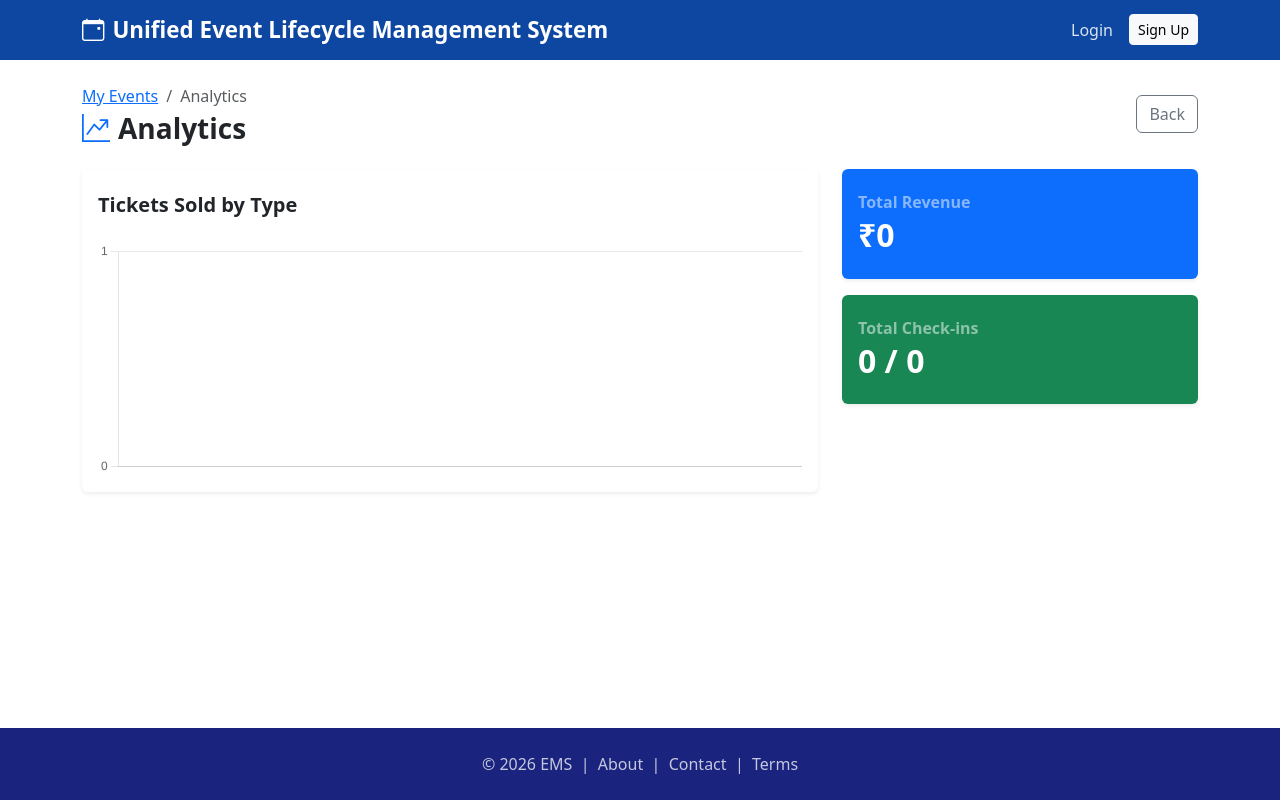
After one commit to Abdularfath/event-management-system, a Flask app: template templates/organizer/events/analytics.html in a window 1280 px wide. The commit adds this page. Run offline with Flask 3, Linux system fonts and the light colour scheme; the template is opened without the code that fills it, so the values that code supplies are empty; some libraries are stand-ins or nearby versions.

Commit message:
Rescue Sprint Day 1: Organizer Analytics Dashboard with Chart.js

```diff
--- a/app/routes/events.py
+++ b/app/routes/events.py
@@ -8,6 +8,7 @@ from google.cloud.firestore import SERVER_TIMESTAMP
 import csv
 from io import StringIO
 from flask import Response
+from google.cloud.firestore import Increment
 
 events_bp = Blueprint('events', __name__, url_prefix='/organizer/events')
 
@@ -196,7 +197,8 @@ def event_attendees(event_id):
     # Sort attendees by name in Python (avoids needing a complex Firestore index)
     attendees.sort(key=lambda x: x.get('attendee_name', '').lower())
 
-    return render_template('organizer/events/attendees.html', event=data, event_id=event_id, attendees=attendees)
+    # FIXED: Added 'return' and changed 'event=event' to 'event=data'
+    return render_template('organizer/events/attendees.html', event=data, attendees=attendees, event_id=event_id)
 
 # ── EXPORT CSV ──────────────────────────────────────────────────────────
 @events_bp.route('/<event_id>/export')
@@ -289,3 +291,68 @@ def event_scanner(event_id):
     event_data = {**event_doc.to_dict(), 'id': event_doc.id}
 
     return render_template('organizer/events/scanner.html', event=event_data)
+
+@events_bp.route('/<event_id>/attendees/<reg_id>/toggle-checkin', methods=['POST'])
+@login_required
+@role_required('organizer')
+def toggle_checkin(event_id, reg_id):
+    """Manually toggle an attendee's check-in status."""
+    reg_ref = db.collection('registrations').document(reg_id)
+    reg_doc = reg_ref.get()
+
+    if not reg_doc.exists or reg_doc.to_dict().get('event_id') != event_id:
+        flash('Registration not found.', 'danger')
+        return redirect(url_for('events.event_attendees', event_id=event_id))
+
+    current_status = reg_doc.to_dict().get('status')
+
+    # Determine new status and math
+    if current_status == 'checked_in':
+        new_status = 'confirmed'
+        increment_val = -1
+    else:
+        new_status = 'checked_in'
+        increment_val = 1
+
+    # 1. Update the registration document
+    reg_ref.update({'status': new_status})
+
+    # 2. Update the event's total_checkins counter
+    db.collection('events').document(event_id).update({
+        'total_checkins': Increment(increment_val)
+    })
+
+    flash(f"Attendee successfully {'checked in' if new_status == 'checked_in' else 'un-checked in'}.", "success")
+    return redirect(url_for('events.event_attendees', event_id=event_id))
+
+@events_bp.route('/<event_id>/analytics')
+@login_required
+@role_required('organizer')
+def event_analytics(event_id):
+    """View visual analytics (charts) for an event."""
+    event_doc = db.collection('events').document(event_id).get()
+    if not event_doc.exists or event_doc.to_dict().get('organizer_uid') != session.get('uid'):
+        flash('Event not found.', 'danger')
+        return redirect(url_for('events.list_events'))
+
+    # Fetch all confirmed or checked-in registrations
+    regs = db.collection('registrations')\
+             .where('event_id', '==', event_id)\
+             .where('status', 'in', ['confirmed', 'checked_in']).stream()
+
+    # Group ticket sales by ticket type name
+    ticket_sales = {}
+    for r in regs:
+        data = r.to_dict()
+        t_name = data.get('ticket_type_name', 'Unknown')
+        qty = data.get('quantity', 1)
+        ticket_sales[t_name] = ticket_sales.get(t_name, 0) + qty
+
+    # Prepare data for Chart.js
+    chart_labels = list(ticket_sales.keys())
+    chart_data = list(ticket_sales.values())
+
+    return render_template('organizer/events/analytics.html',
+                           event={**event_doc.to_dict(), 'id': event_id},
+                           chart_labels=chart_labels,
+                           chart_data=chart_data)
--- /dev/null
+++ b/templates/organizer/events/analytics.html
@@ -0,0 +1,90 @@
+{% extends 'base.html' %}
+{% block title %}Analytics - {{ event.name }}{% endblock %}
+
+{% block content %}
+<div class="container py-4">
+    <div class="d-flex justify-content-between align-items-center mb-4">
+        <div>
+            <nav aria-label="breadcrumb">
+                <ol class="breadcrumb mb-1">
+                    <li class="breadcrumb-item"><a href="{{ url_for('events.list_events') }}">My Events</a></li>
+                    <li class="breadcrumb-item active">Analytics</li>
+                </ol>
+            </nav>
+            <h3 class="fw-bold mb-0"><i class="bi bi-graph-up-arrow me-2 text-primary"></i>Analytics</h3>
+        </div>
+        <a href="{{ url_for('events.list_events') }}" class="btn btn-outline-secondary">Back</a>
+    </div>
+
+    <div class="row">
+        <!-- Chart Column -->
+        <div class="col-lg-8 mb-4">
+            <div class="card shadow-sm border-0 h-100">
+                <div class="card-header bg-white border-0 pt-4 pb-0">
+                    <h5 class="fw-bold">Tickets Sold by Type</h5>
+                </div>
+                <div class="card-body">
+                    <!-- Chart.js Canvas -->
+                    <canvas id="ticketChart" height="100"></canvas>
+                </div>
+            </div>
+        </div>
+
+        <!-- Summary Stats Column -->
+        <div class="col-lg-4 mb-4">
+            <div class="card bg-primary text-white shadow-sm border-0 mb-3">
+                <div class="card-body py-4">
+                    <h6 class="card-title text-white-50 fw-semibold mb-1">Total Revenue</h6>
+                    <h2 class="fw-bold mb-0">₹{{ event.total_revenue | default(0) }}</h2>
+                </div>
+            </div>
+            <div class="card bg-success text-white shadow-sm border-0">
+                <div class="card-body py-4">
+                    <h6 class="card-title text-white-50 fw-semibold mb-1">Total Check-ins</h6>
+                    <h2 class="fw-bold mb-0">{{ event.total_checkins | default(0) }} / {{ event.total_registrations | default(0) }}</h2>
+                </div>
+            </div>
+        </div>
+    </div>
+</div>
+{% endblock %}
+
+{% block extra_js %}
+<!-- Import Chart.js safely from CDN -->
+<script src="https://cdn.jsdelivr.net/npm/chart.js"></script>
+
+<script>
+    // Get data passed from Python backend
+    const labels = {{ chart_labels | tojson | safe }};
+    const dataValues = {{ chart_data | tojson | safe }};
+
+    const ctx = document.getElementById('ticketChart').getContext('2d');
+
+    new Chart(ctx, {
+        type: 'bar', // A beautiful bar chart
+        data: {
+            labels: labels,
+            datasets: [{
+                label: 'Tickets Sold',
+                data: dataValues,
+                backgroundColor: 'rgba(13, 110, 253, 0.6)', // Bootstrap primary color
+                borderColor: 'rgba(13, 110, 253, 1)',
+                borderWidth: 1,
+                borderRadius: 4
+            }]
+        },
+        options: {
+            responsive: true,
+            scales: {
+                y: {
+                    beginAtZero: true,
+                    ticks: { precision: 0 } // No decimals for ticket counts
+                }
+            },
+            plugins: {
+                legend: { display: false } // Hide legend for single dataset
+            }
+        }
+    });
+</script>
+{% endblock %}
--- a/templates/organizer/events/list.html
+++ b/templates/organizer/events/list.html
@@ -80,6 +80,9 @@
        <a href="{{ url_for('events.view_waitlist', event_id=event.id) }}" class="btn btn-sm btn-outline-warning">
         <i class="bi bi-person-lines-fill"></i> Waitlist
       </a>
+      <a href="{{ url_for('events.event_analytics', event_id=event.id) }}" class="btn btn-sm btn-outline-info mt-1">
+        <i class="bi bi-graph-up"></i> Analytics
+      </a>
         {% endif %}
 
         {% if event.status == 'draft' %}
```
Also changed, not shown: templates/organizer/events/attendees.html (+11 -3 lines).
